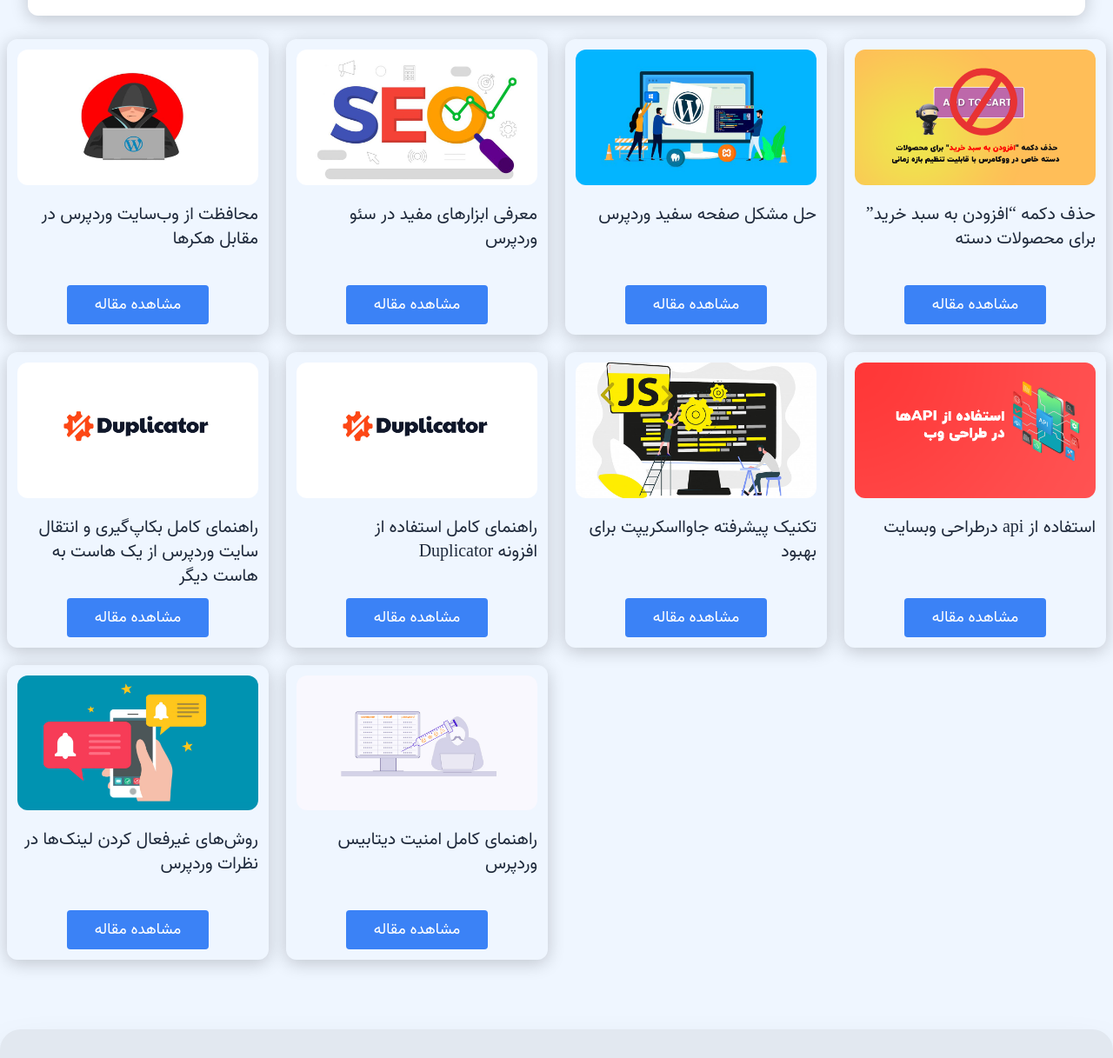
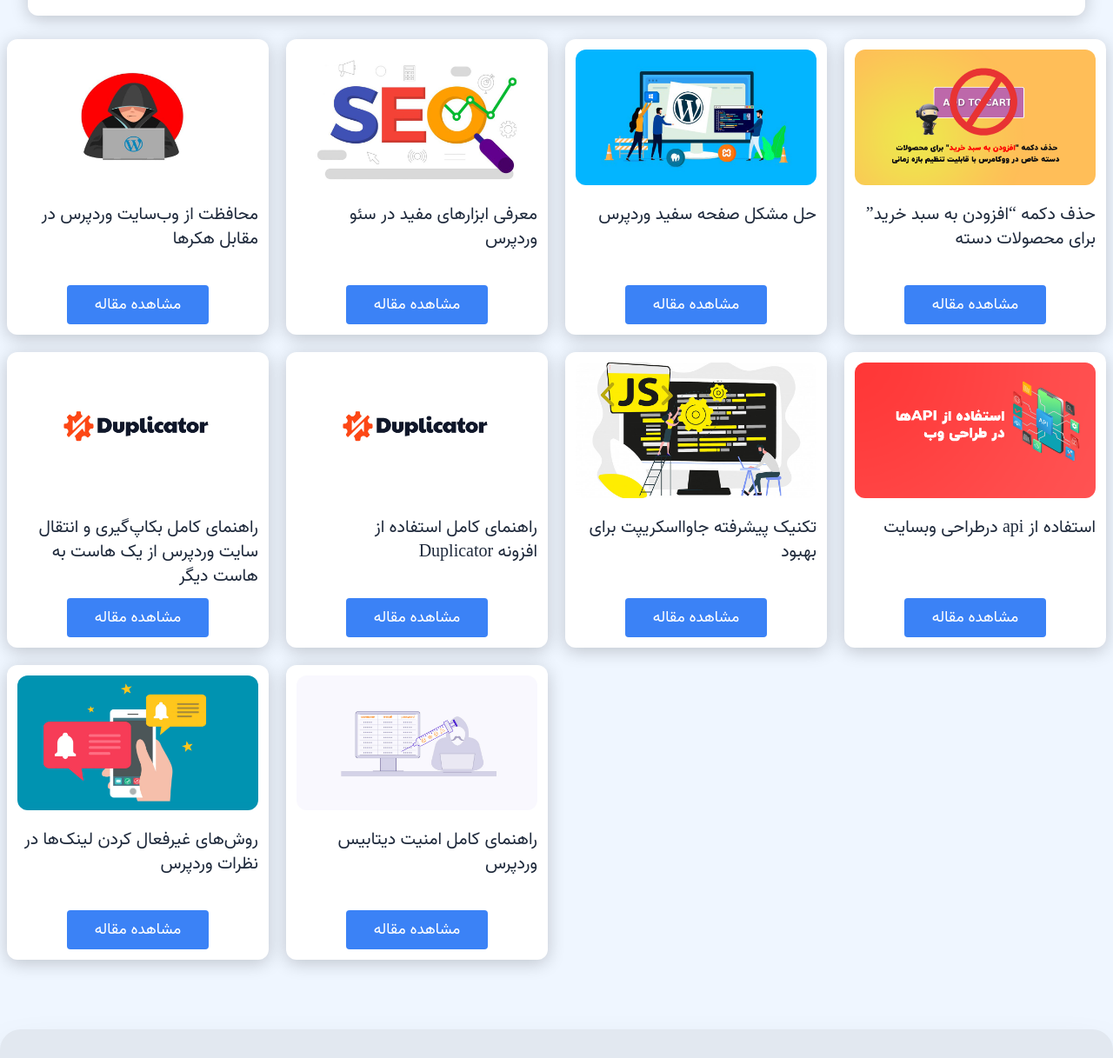
Before and after one commit to mohamad-mobin/limoo-site, a website: page public/index3.html in a window 1280 px wide. Shown: the part 83-1300 px from the top of the page at 87% size. Drawn offline with nearby package versions, Linux system fonts and the light colour scheme.

Commit message:
adding-bg-to-all-elements

```diff
--- a/public/index3.html
+++ b/public/index3.html
@@ -57,7 +57,7 @@
     <section>
         <div class="container mt-20 grid sm:grid-cols-2 md:grid-cols-3 lg:grid-cols-4 gap-5">
             <!-- 1 -->
-            <div class="shadow-news px-3 pb-5 pt-3 rounded-xl">
+            <div class="shadow-news px-3 pb-5 pt-3 rounded-xl bg-white">
                 <img class="rounded-xl mb-5" src="../img/محافظت-از-وب_سایت-وردپرس-در-مقابل-هکرها-1.jpg" alt="">
             <div class="md:text-right text-center h-[80px]">
                 <a class="text-xl my-4 text-slate-800" href="#">محافظت از وب‌سایت وردپرس در مقابل هکرها</a>
@@ -68,7 +68,7 @@
             </div>
             </div>
             <!-- 2 -->
-            <div class="shadow-news px-3 pb-5 pt-3 rounded-xl">
+            <div class="shadow-news px-3 pb-5 pt-3 rounded-xl bg-white">
                 <img class="rounded-xl mb-5" src="../img/معرفی-ابزارهای-مفید-در-سئو-وردپرس.jpg" alt="">
             <div class="md:text-right text-center h-[80px]">
                 <a class="text-xl my-4 text-slate-800" href="#">معرفی ابزارهای مفید در سئو وردپرس</a>
@@ -79,7 +79,7 @@
             </div>
             </div>
             <!-- 3 -->
-            <div class="shadow-news px-3 pb-5 pt-3 rounded-xl">
+            <div class="shadow-news px-3 pb-5 pt-3 rounded-xl bg-white">
                 <img class="rounded-xl mb-5" src="../img/حل-مشکل-صفحه-سفید-وردپرس-White-Screen-Of-Death.jpg" alt="">
             <div class="md:text-right text-center h-[80px]">
                 <a class="text-xl my-4 text-slate-800" href="#">حل مشکل صفحه سفید وردپرس</a>
@@ -90,7 +90,7 @@
             </div>
             </div>
             <!-- 4 -->
-            <div class="shadow-news px-3 pb-5 pt-3 rounded-xl">
+            <div class="shadow-news px-3 pb-5 pt-3 rounded-xl bg-white">
                 <img class="rounded-xl mb-5" src="../img/Artboard-1.png" alt="">
             <div class="md:text-right text-center h-[80px]">
                 <a class="text-xl my-4 text-slate-800" href="#">حذف دکمه “افزودن به سبد خرید” برای محصولات دسته</a>
@@ -101,7 +101,7 @@
             </div>
             </div>
             <!-- 5 -->
-            <div class="shadow-news px-3 pb-5 pt-3 rounded-xl">
+            <div class="shadow-news px-3 pb-5 pt-3 rounded-xl bg-white">
                 <img class="rounded-xl mb-5" src="../img/راهنمای-کامل-استفاده-از-افزونه-Duplicator-برای-بکاپ_گیری-و-انتقال-سایت-وردپرس.jpg" alt="">
             <div class="md:text-right text-center h-[80px]">
                 <a class="text-xl my-4 text-slate-800" href="#">راهنمای کامل بکاپ‌گیری و انتقال سایت وردپرس از یک هاست به هاست دیگر</a>
@@ -112,7 +112,7 @@
             </div>
             </div>
             <!-- 6 -->
-            <div class="shadow-news px-3 pb-5 pt-3 rounded-xl">
+            <div class="shadow-news px-3 pb-5 pt-3 rounded-xl bg-white">
                 <img class="rounded-xl mb-5" src="../img/راهنمای-کامل-استفاده-از-افزونه-Duplicator-برای-بکاپ_گیری-و-انتقال-سایت-وردپرس.jpg" alt="">
             <div class="md:text-right text-center h-[80px]">
                 <a class="text-xl my-4 text-slate-800" href="#">راهنمای کامل استفاده از  Duplicator افزونه</a>
@@ -123,7 +123,7 @@
             </div>
             </div>
             <!-- 7 -->
-            <div class="shadow-news px-3 pb-5 pt-3 rounded-xl">
+            <div class="shadow-news px-3 pb-5 pt-3 rounded-xl bg-white">
                 <img class="rounded-xl mb-5" src="../img/10-تکنیک-پیشرفته-جاوااسکریپت-برای-بهبود-تجربه-کاربری-وب_سایت.jpg" alt="">
             <div class="md:text-right text-center h-[80px]">
                 <a class="text-xl my-4 text-slate-800" href="#">تکنیک پیشرفته جاوااسکریپت برای بهبود</a>
@@ -134,7 +134,7 @@
             </div>
             </div>
             <!-- 8 -->
-            <div class="shadow-news px-3 pb-5 pt-3 rounded-xl">
+            <div class="shadow-news px-3 pb-5 pt-3 rounded-xl bg-white">
                 <img class="rounded-xl mb-5" src="../img/Untitled-1.png" alt="">
             <div class="md:text-right text-center h-[80px]">
                 <a class="text-xl my-4 text-slate-800" href="#">  درطراحی وبسایت api استفاده از </a>
@@ -145,7 +145,7 @@
             </div>
             </div>
             <!-- 9 -->
-            <div class="shadow-news px-3 pb-5 pt-3 rounded-xl">
+            <div class="shadow-news px-3 pb-5 pt-3 rounded-xl bg-white">
                 <img class="rounded-xl mb-5" src="../img/روش_های-غیرفعال-کردن-لینک_ها-در-نظرات-وردپرس-بدون-استفاده-از-افزونه.jpg" alt="">
             <div class="md:text-right text-center h-[80px]">
                 <a class="text-xl my-4 text-slate-800" href="#">روش‌های غیرفعال کردن لینک‌ها در نظرات وردپرس</a>
@@ -156,7 +156,7 @@
             </div>
             </div>
             <!-- 10 -->
-            <div class="shadow-news px-3 pb-5 pt-3 rounded-xl">
+            <div class="shadow-news px-3 pb-5 pt-3 rounded-xl bg-white">
                 <img class="rounded-xl mb-5" src="../img/راهنمای-کامل-امنیت-دیتابیس-وردپرس.jpg" alt="">
             <div class="md:text-right text-center h-[80px]">
                 <a class="text-xl my-4 text-slate-800" href="#">راهنمای کامل امنیت دیتابیس وردپرس</a>
```
Also changed, not shown: public/index.html (+3 -3 lines), public/index2.html (+1 -1 lines).
